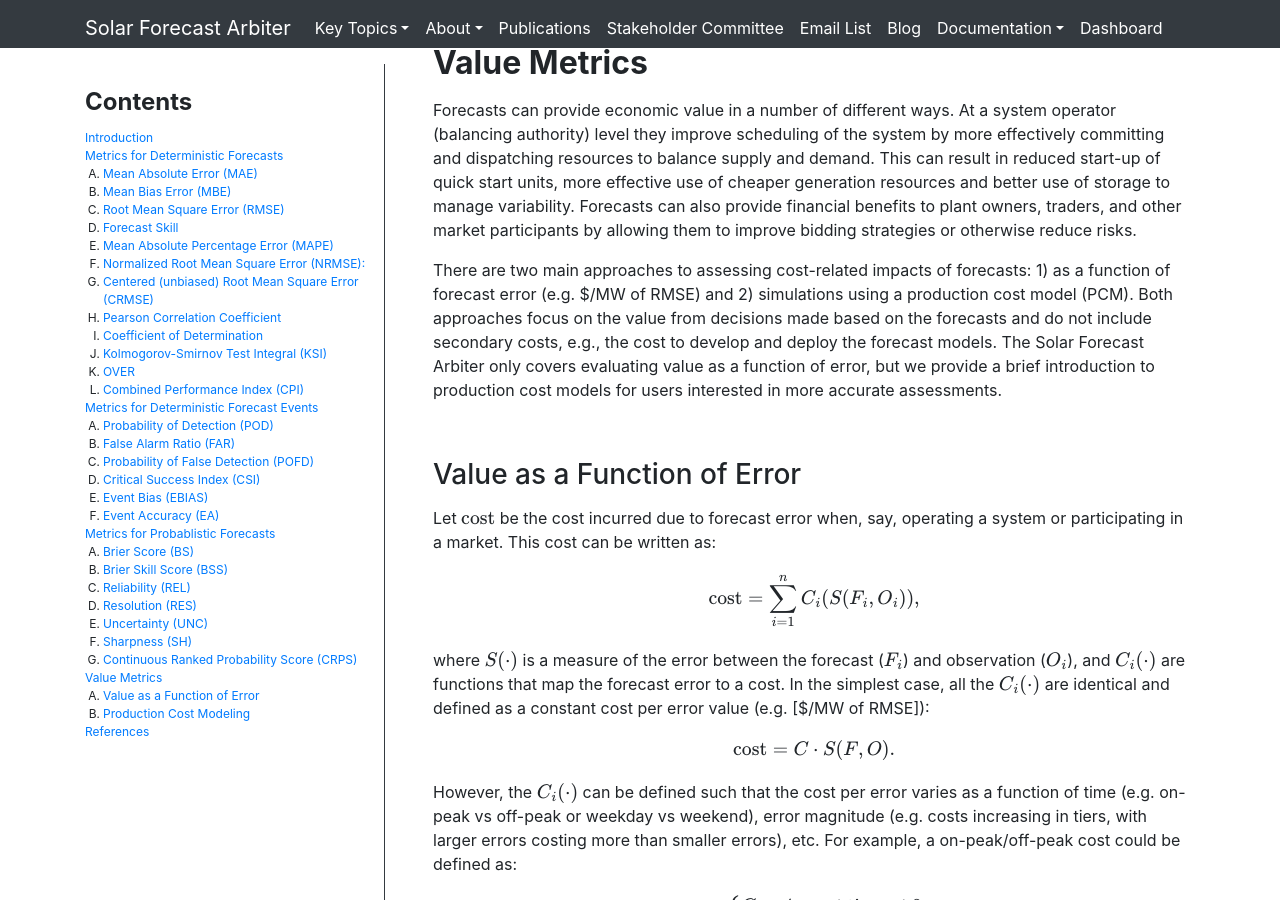
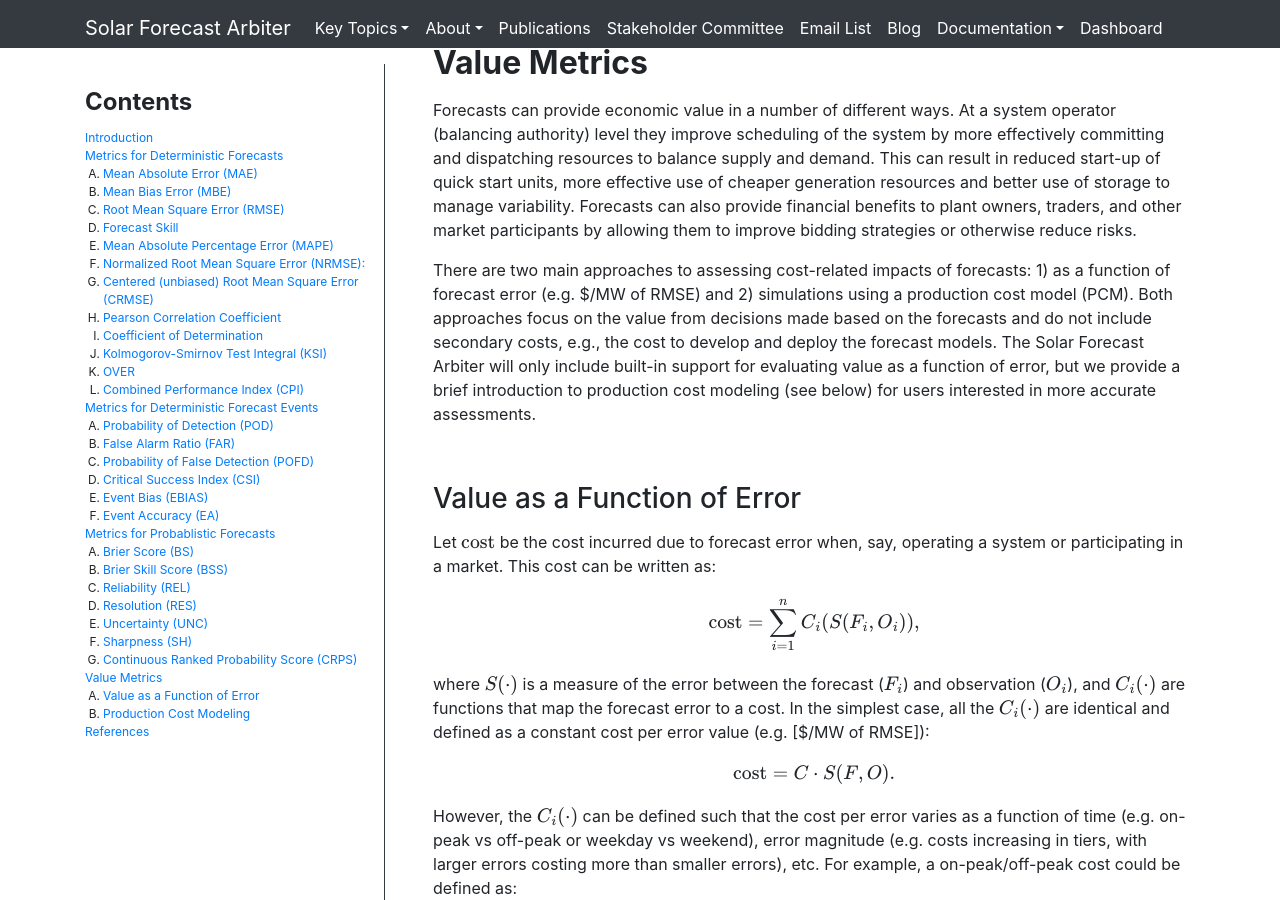
Before and after one commit to SolarArbiter/SolarArbiter.github.io, a Jekyll site: the page built from metrics.md, in a window 1280 px wide and 900 px high, scrolled down 8776 px. Built offline with Jekyll 4.4.1, drawn with Linux system fonts in a browser that asks for light colours; formulas are drawn with MathJax 3; our own code applies the rules of GitHub Pages for plain Markdown files.

Commit message:
metrics: value: re-word note on built-in support

```diff
--- a/metrics.md
+++ b/metrics.md
@@ -298,7 +298,7 @@ The CRPS reduces to the mean absolute error (MAE) if the forecast is determinist
 {: .anchor }
 Forecasts can provide economic value in a number of different ways. At a system operator (balancing authority) level they improve scheduling of the system by more effectively committing and dispatching resources to balance supply and demand. This can result in reduced start-up of quick start units, more effective use of cheaper generation resources and better use of storage to manage variability. Forecasts can also provide financial benefits to plant owners, traders, and other market participants by allowing them to improve bidding strategies or otherwise reduce risks.
 
-There are two main approaches to assessing cost-related impacts of forecasts: 1) as a function of forecast error (e.g. $/MW of RMSE) and 2) simulations using a production cost model (PCM). Both approaches focus on the value from decisions made based on the forecasts and do not include secondary costs, e.g., the cost to develop and deploy the forecast models. The Solar Forecast Arbiter only covers evaluating value as a function of error, but we provide a brief introduction to production cost models for users interested in more accurate assessments.
+There are two main approaches to assessing cost-related impacts of forecasts: 1) as a function of forecast error (e.g. $/MW of RMSE) and 2) simulations using a production cost model (PCM). Both approaches focus on the value from decisions made based on the forecasts and do not include secondary costs, e.g., the cost to develop and deploy the forecast models. The Solar Forecast Arbiter will only include built-in support for evaluating value as a function of error, but we provide a brief introduction to production cost modeling (see below) for users interested in more accurate assessments.
 
 
 ### Value as a Function of Error
```
